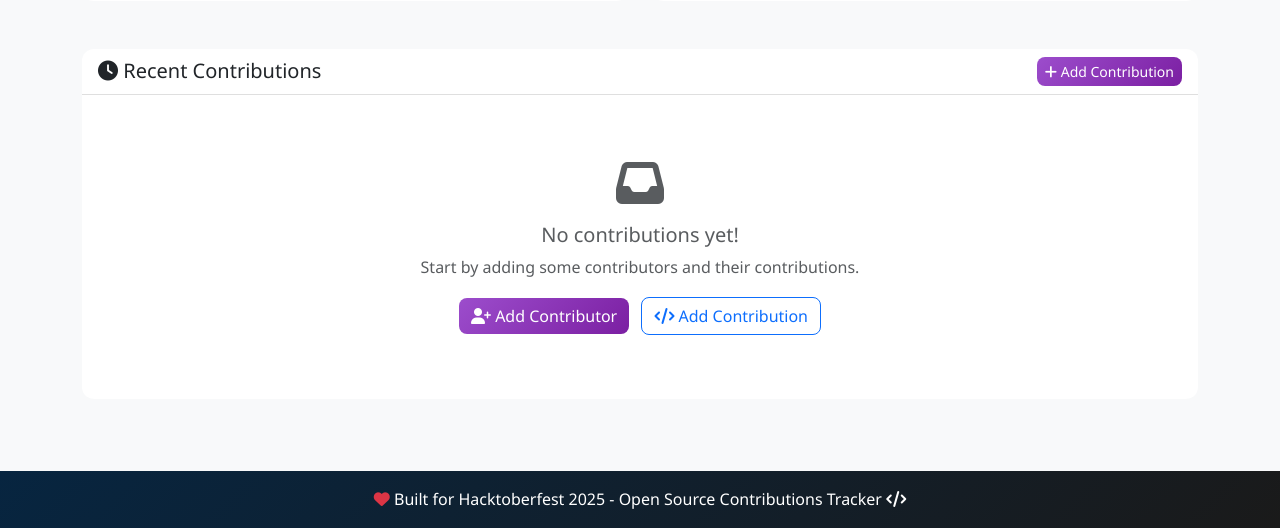
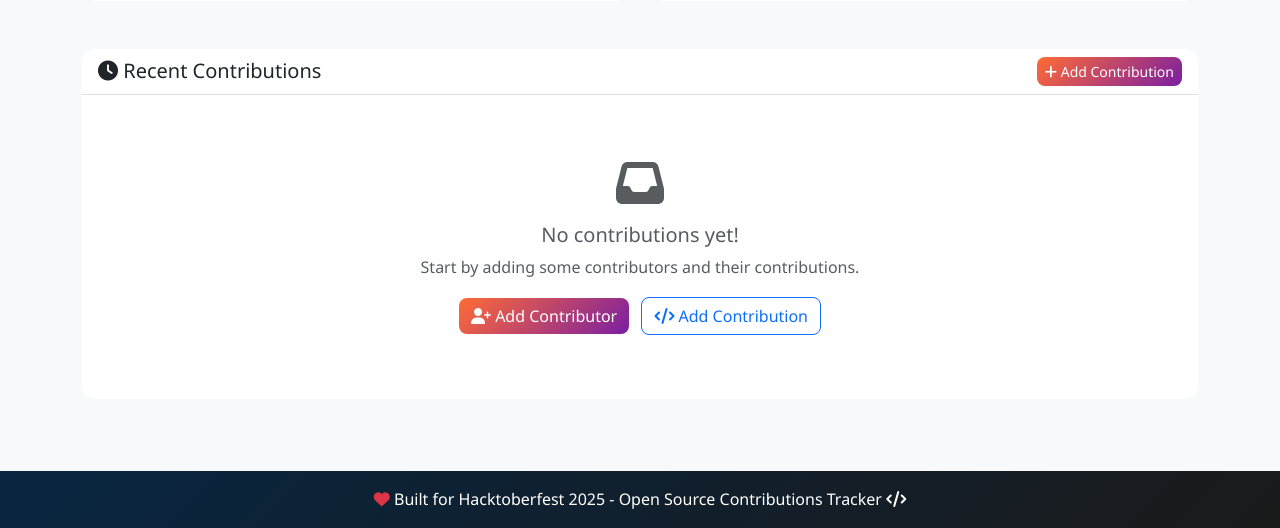
Before and after one commit to sparshsharma81/hacktoberfest--2025, a Flask app: page / in a window 1280 px wide. Shown: the part 874-1402 px from the top of the page. Run offline with Flask 3, Linux system fonts and the light colour scheme; data that the repository does not hold is empty.

Commit message:
Fix: change primary buttons color (#5)
* feat: implement contribiters checker

* fix: move files to Python folder

* fix: change primary biutton color

```diff
--- a/Python/src/web_ui/static/css/style.css
+++ b/Python/src/web_ui/static/css/style.css
@@ -68,7 +68,7 @@ body {
 }
 
 .btn-primary {
-    background: linear-gradient(135deg, var(--hacktober-purple) 0%, #7b1fa2 100%);
+    background: linear-gradient(135deg, var(--hacktober-orange) 0%, #7b1fa2 100%);
     border: none;
 }
 
--- a/Python/src/web_ui/templates/add_contributor.html
+++ b/Python/src/web_ui/templates/add_contributor.html
@@ -128,7 +128,7 @@
                         </div>
 
                         <!-- Submit Button -->
-                        <div class="d-grid gap-2">
+                        <div class="d-grid gap-2 ">
                             {{ form.submit(class="btn btn-primary btn-lg") }}
                         </div>
                     </form>
```
